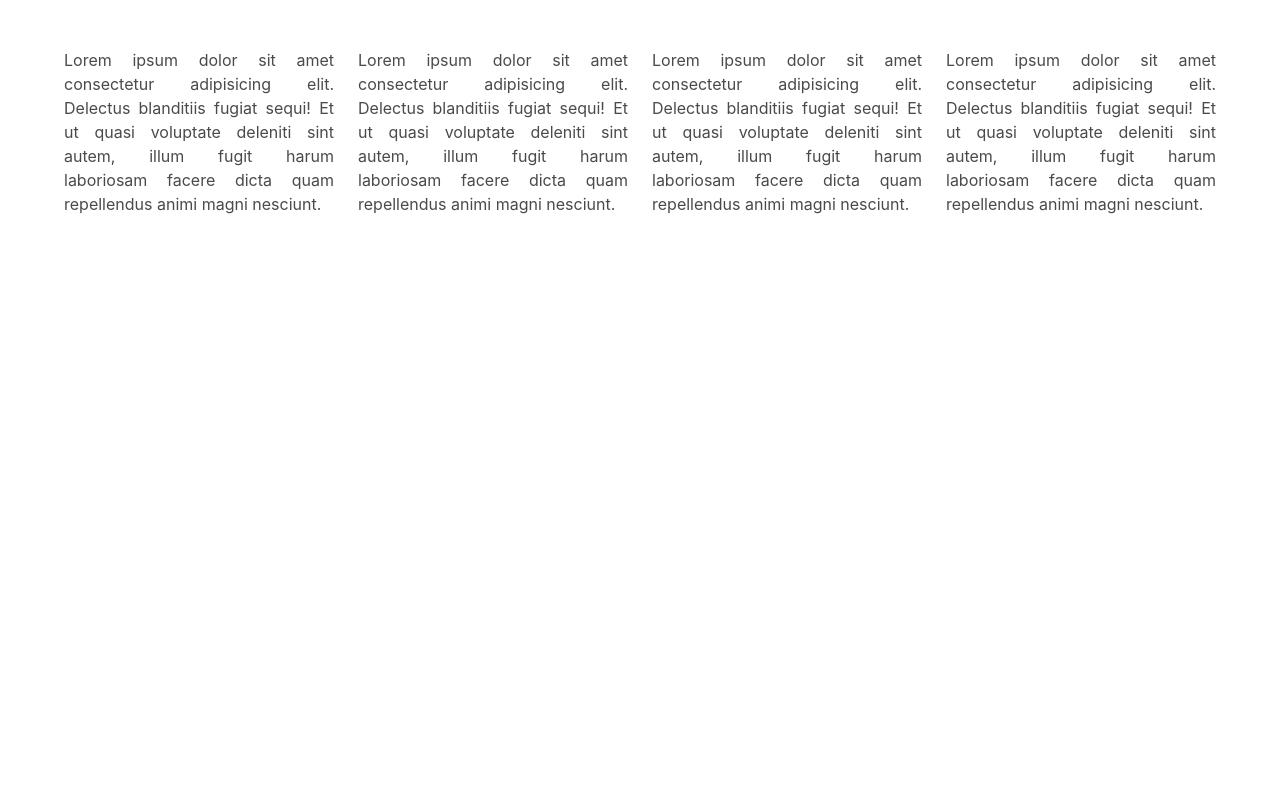
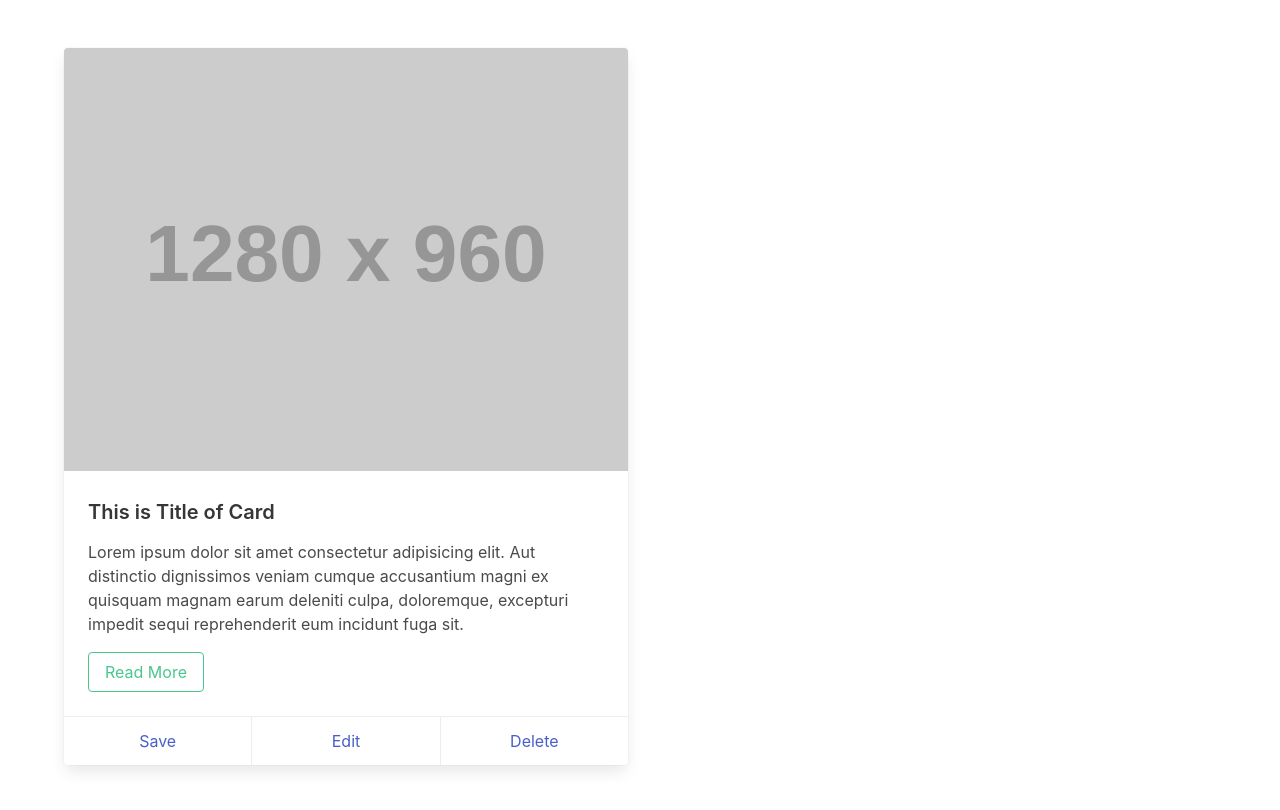
Before and after one commit to heangdeveloper/Bulma-Tutorial, a plain HTML site: page index.html in a window 1280 px wide. Drawn offline with nearby package versions, Linux system fonts and the light colour scheme; placeholder pictures from the web are drawn by us.

Commit message:
Lesson-06

```diff
--- a/index.html
+++ b/index.html
@@ -5,29 +5,36 @@
     <meta http-equiv="X-UA-Compatible" content="IE=edge">
     <meta name="viewport" content="width=device-width, initial-scale=1.0">
     <link rel="stylesheet" href="https://cdn.jsdelivr.net/npm/bulma@0.9.3/css/bulma.min.css">
-    <title>Columns</title>
+    <title>Card</title>
 </head>
 <body>
 
-    <section class="section">
+    <div class="section">
         <div class="container">
-            <div class="columns is-desktop">
-                <div class="column has-text-justified">
-                    Lorem ipsum dolor sit amet consectetur adipisicing elit. Delectus blanditiis fugiat sequi! Et ut quasi voluptate deleniti sint autem, illum fugit harum laboriosam facere dicta quam repellendus animi magni nesciunt.
+            <div class="columns">
+                <div class="column">
+                    <div class="card">
+                        <div class="card-image">
+                            <img src="http://placehold.jp/1280x960.png"/>
+                        </div>
+                        <div class="card-content">
+                            <div class="content">
+                                <h4>This is Title of Card</h4>
+                                <p>Lorem ipsum dolor sit amet consectetur adipisicing elit. Aut distinctio dignissimos veniam cumque accusantium magni ex quisquam magnam earum deleniti culpa, doloremque, excepturi impedit sequi reprehenderit eum incidunt fuga sit.</p>
+                                <a href="#" class="button is-success is-outlined">Read More</a>
+                            </div>
+                        </div>
+                        <div class="card-footer">
+                            <a href="#" class="card-footer-item">Save</a>
+                            <a href="#" class="card-footer-item">Edit</a>
+                            <a href="#" class="card-footer-item">Delete</a>
+                        </div>
+                    </div>
                 </div>
-                <div class="column has-text-justified">
-                    Lorem ipsum dolor sit amet consectetur adipisicing elit. Delectus blanditiis fugiat sequi! Et ut quasi voluptate deleniti sint autem, illum fugit harum laboriosam facere dicta quam repellendus animi magni nesciunt.
-                </div>
-                <div class="column has-text-justified">
-                    Lorem ipsum dolor sit amet consectetur adipisicing elit. Delectus blanditiis fugiat sequi! Et ut quasi voluptate deleniti sint autem, illum fugit harum laboriosam facere dicta quam repellendus animi magni nesciunt.
-                </div>
-                <div class="column has-text-justified">
-                    Lorem ipsum dolor sit amet consectetur adipisicing elit. Delectus blanditiis fugiat sequi! Et ut quasi voluptate deleniti sint autem, illum fugit harum laboriosam facere dicta quam repellendus animi magni nesciunt.
-                </div>
+                <div class="column"></div>
             </div>
         </div>
-    </section>
-
+    </div>
 
 </body>
 </html>
```
